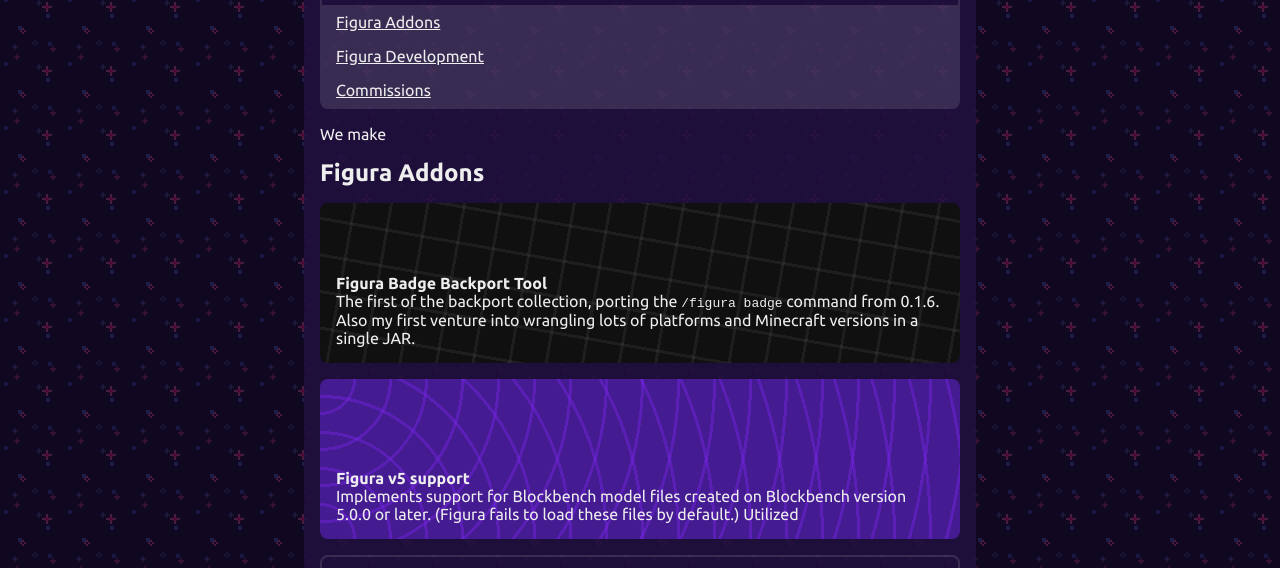
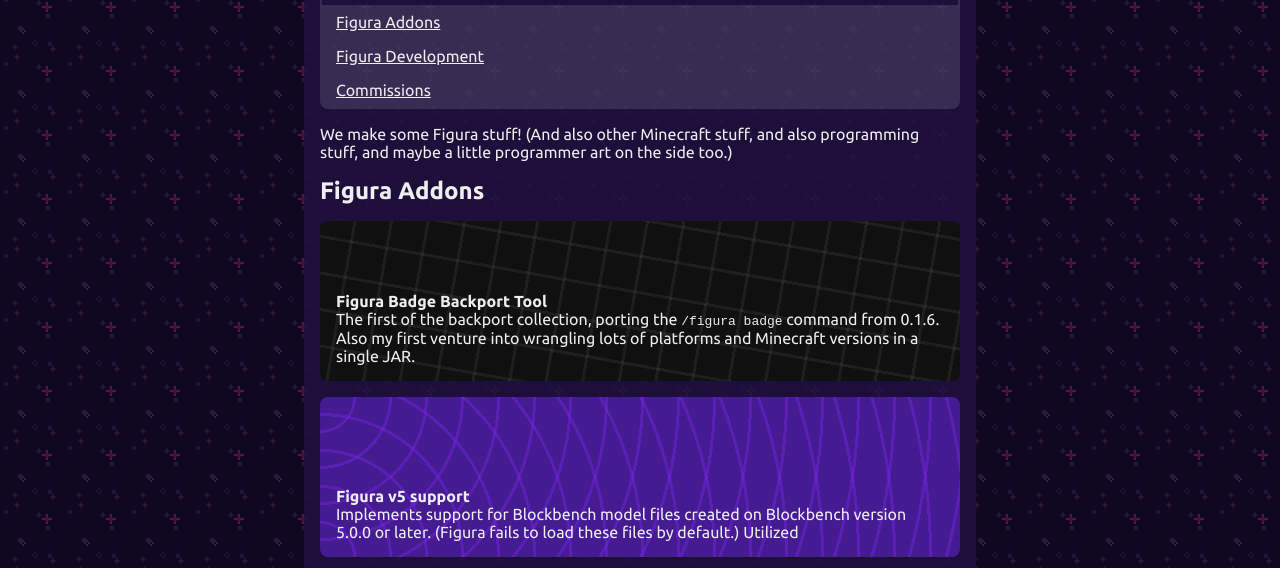
Before and after one commit to penguinencounter/comm, a website with bundled scripts: page src/index.html in a window 1280 px wide. Shown: the part 168-736 px from the top of the page. Built offline with nearby package versions, Linux system fonts and the light colour scheme.

Commit message:
Add more text.

```diff
--- a/src/index.html
+++ b/src/index.html
@@ -19,7 +19,9 @@
             </ul>
         </nav>
         <p>
-            We make
+            We make some Figura stuff! (And also other Minecraft stuff,
+            and also programming stuff, and maybe a little programmer art
+            on the side too.)
         </p>
 
         <h2 id="folio-addons">Figura Addons</h2>
```
